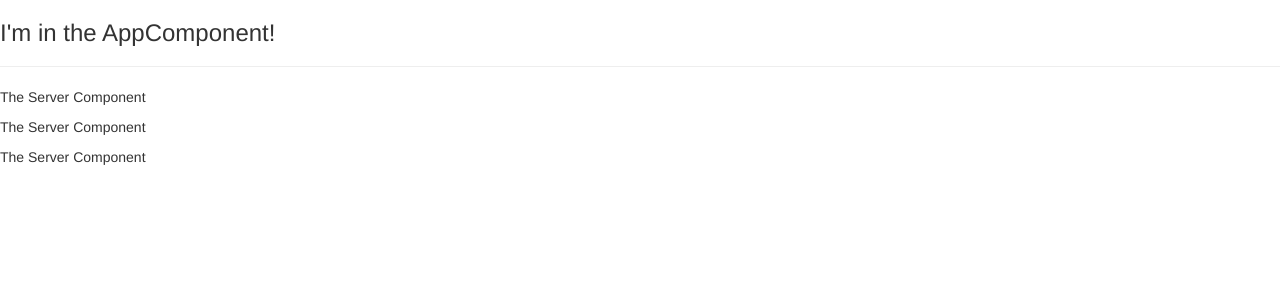
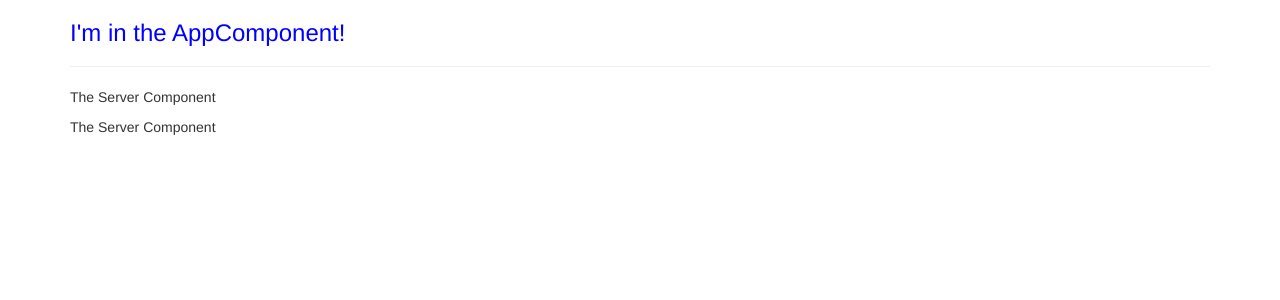
Before and after one commit to RyanShang627/Angular-intro, an Angular app in the folder code/my-first-app/: page / in a window 1280 px wide. Shown: the top 300 px of the page. Built offline with nearby package versions, Linux system fonts and the light colour scheme.

Commit message:
feat: Add css to the component

```diff
--- a/code/my-first-app/src/app/app.component.css
+++ b/code/my-first-app/src/app/app.component.css
@@ -0,0 +1,3 @@
+h3 {
+  color: blue;
+}
--- a/code/my-first-app/src/app/app.component.html
+++ b/code/my-first-app/src/app/app.component.html
@@ -1,6 +1,11 @@
-<h3>
-  I'm in the AppComponent!
-</h3>
-<hr />
-<app-server></app-server>
-<app-servers></app-servers>
+<div class="container">
+  <div class="row">
+    <div class="col-xs-12">
+      <h3>
+        I'm in the AppComponent!
+      </h3>
+      <hr />
+      <app-servers></app-servers>
+    </div>
+  </div>
+</div>
```
Also changed, not shown: 1 other file (tests, documents, lock files or other folders).
